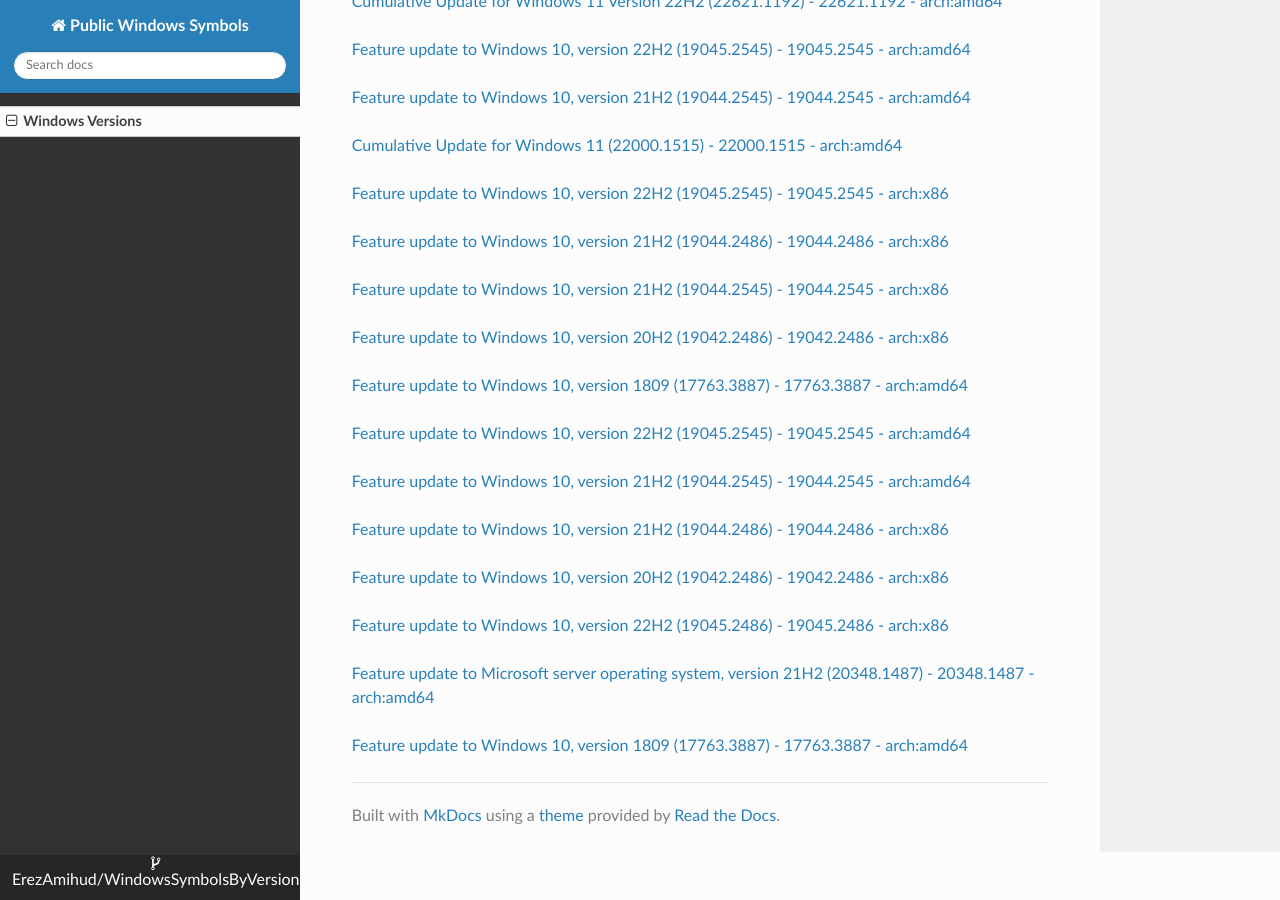
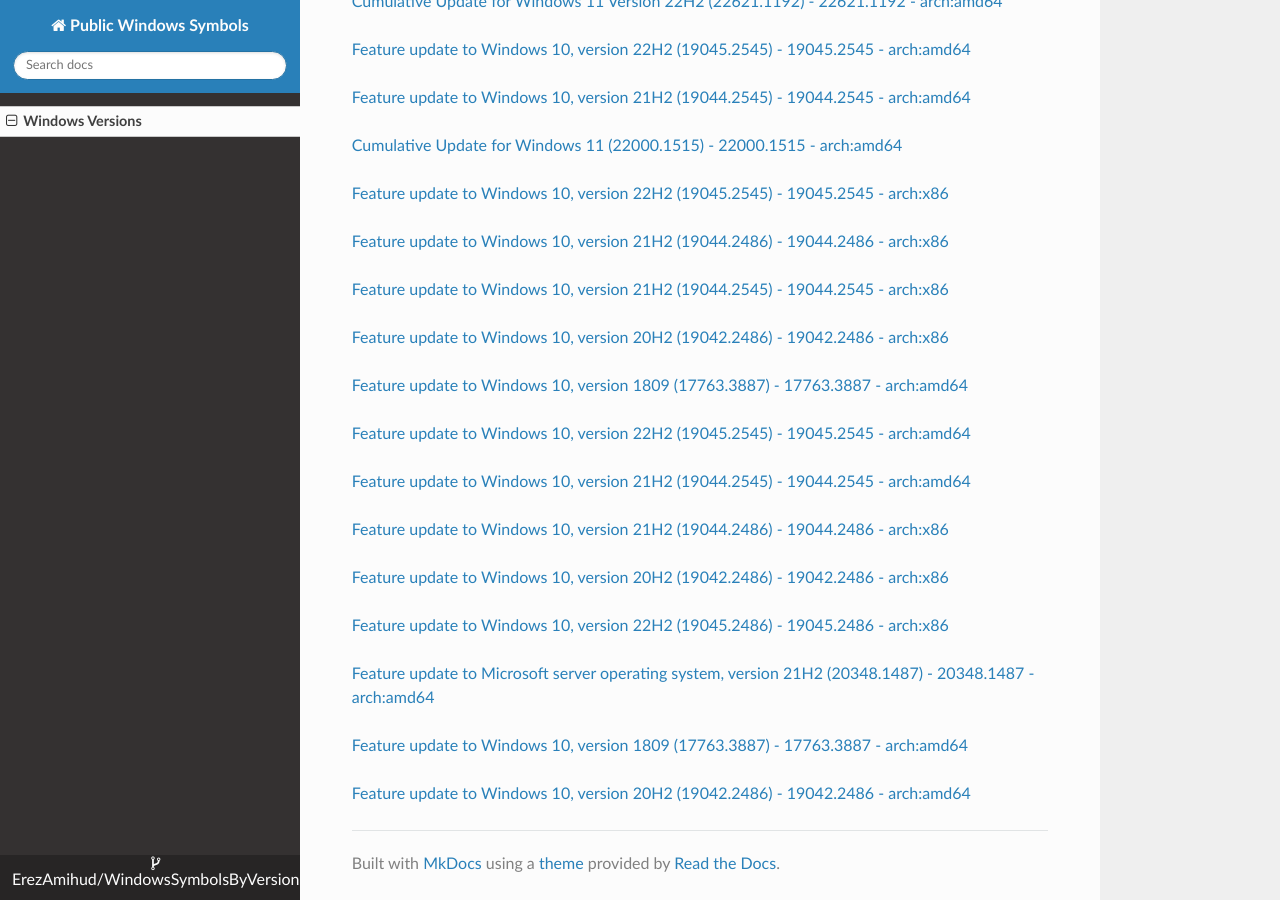
Before and after one commit to ErezAmihud/WindowsSymbolsByVersion, an MkDocs documentation site: the page built from docs/index.md, in a window 1280 px wide and 900 px high, scrolled down 42245 px. Built offline with MkDocs 1.6.1, drawn with Linux system fonts in a browser that asks for light colours; nearby versions of some CDN libraries.

Commit message:
Automated commit, add manifest for f198783b-6065-4f5f-8257-971e4593501e

```diff
--- a/docs/index.md
+++ b/docs/index.md
@@ -2473,3 +2473,6 @@
 
 
 [Feature update to Windows 10, version 1809 (17763.3887) - 17763.3887 - arch:amd64](https://github.com/ErezAmihud/WindowsSymbolsByVersion/blob/main/manifests/16ea1a87-3b4f-467d-9e4b-504ee91eef5e.manifest)
+
+
+[Feature update to Windows 10, version 20H2 (19042.2486) - 19042.2486 - arch:amd64](https://github.com/ErezAmihud/WindowsSymbolsByVersion/blob/main/manifests/f198783b-6065-4f5f-8257-971e4593501e.manifest)
```
Also changed, not shown: process_builds.json (+1 -1 lines), 1 other file.
